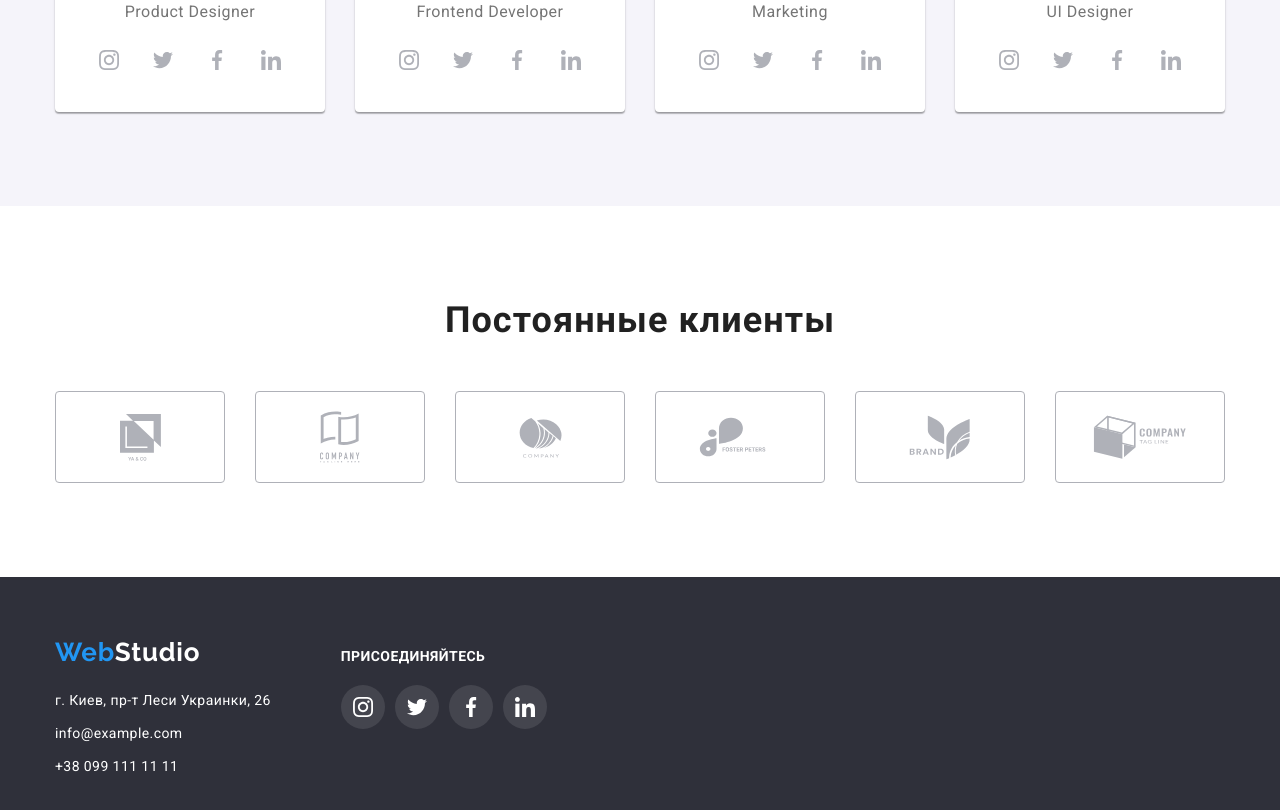
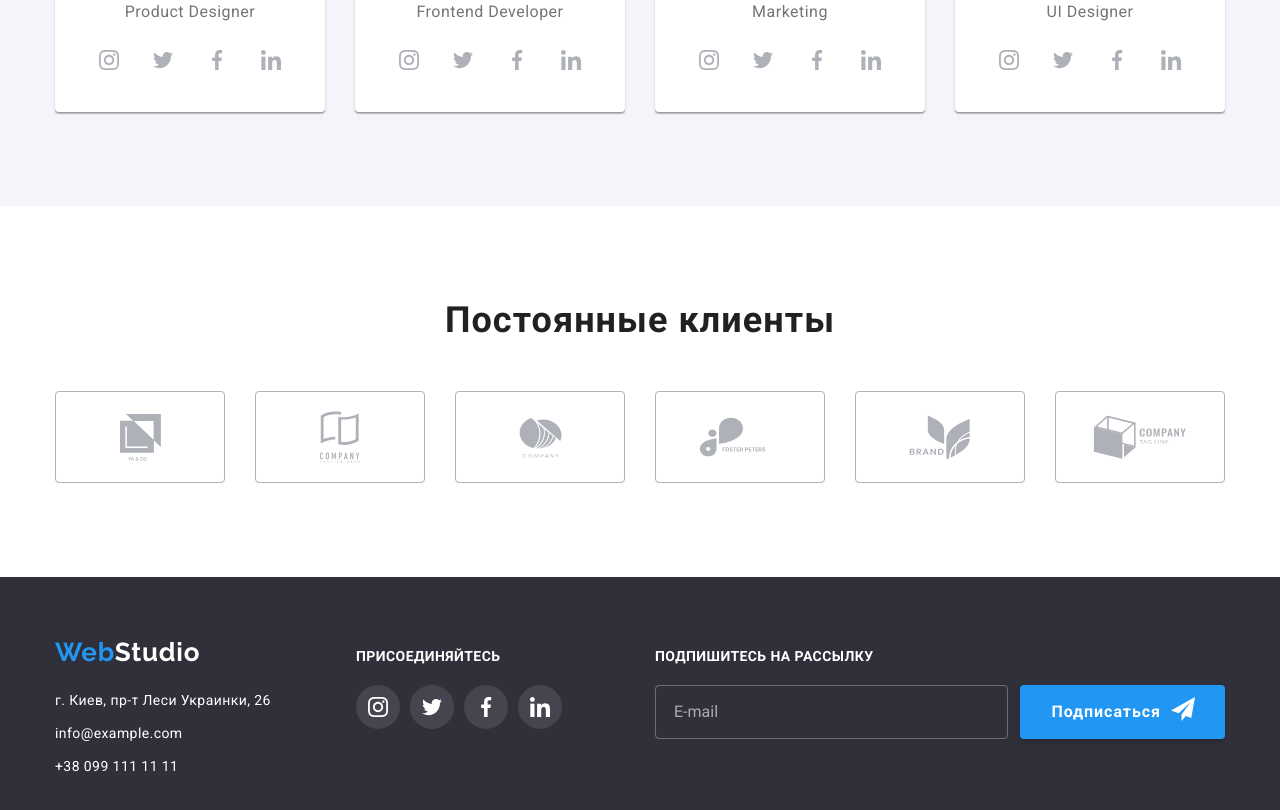
Before and after one commit to tarnapolskyi/goit-markup-hw-06-1, a plain HTML site: page index.html in a window 1280 px wide. Shown: the part 2109-2919 px from the top of the page. Drawn offline with nearby package versions, Linux system fonts and the light colour scheme.

Commit message:
Скорректировал согласно ТЗ

```diff
--- a/css/styles.css
+++ b/css/styles.css
@@ -356,9 +356,13 @@ img {
   padding-top: 60px;
   padding-bottom: 60px;
 }
+
 .footer-section-style {
   display: flex;
   align-items: baseline;
+}
+.footer-section {
+  width: 231px;
 }
 .footer-logo {
   display: block;
@@ -403,6 +407,7 @@ img {
 }
 .subscribe {
   margin-left: 93px;
+  width: 570px;
 }
 .subscribe-title {
   font-weight: bold;
@@ -431,6 +436,9 @@ img {
   color: rgba(255, 255, 255, 0.6);
   font-size: 16px;
   line-height: 1.25;
+  padding-left: 16px;
+  padding-top: 15px;
+  padding-bottom: 15px;
 }
 .mailing-button {
   display: flex;
--- a/index.html
+++ b/index.html
@@ -387,6 +387,17 @@
              </li>
            </ul>
       </div>
+      <div class="subscribe">
+        <h2 class="subscribe-title">Подпишитесь на рассылку</h2>
+        <form class="mailing">
+          <input type="email" class="subscribe-form-input" name="user-email" placeholder="E-mail" required />
+          <button type="button" class="mailing-button">Подписаться
+            <svg class="subscribe-social-list-icon" width="24" height="24">
+              <use href="./images/sprite.svg#icon-form-send"></use>
+            </svg>
+          </button>
+        </form>
+      </div>
     </section>
   </footer>
   <div class="backdrop is-hidden"  data-modal>
```
